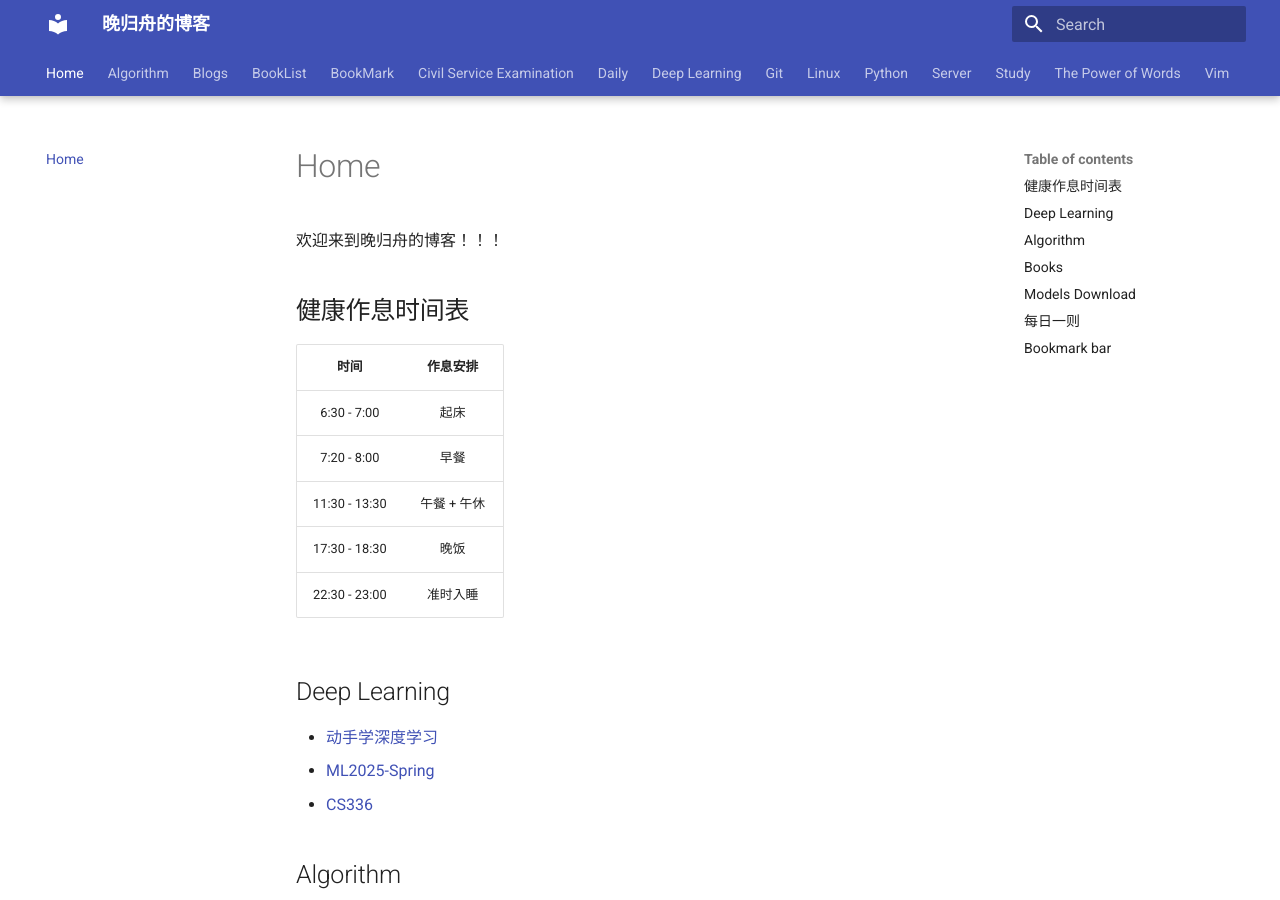
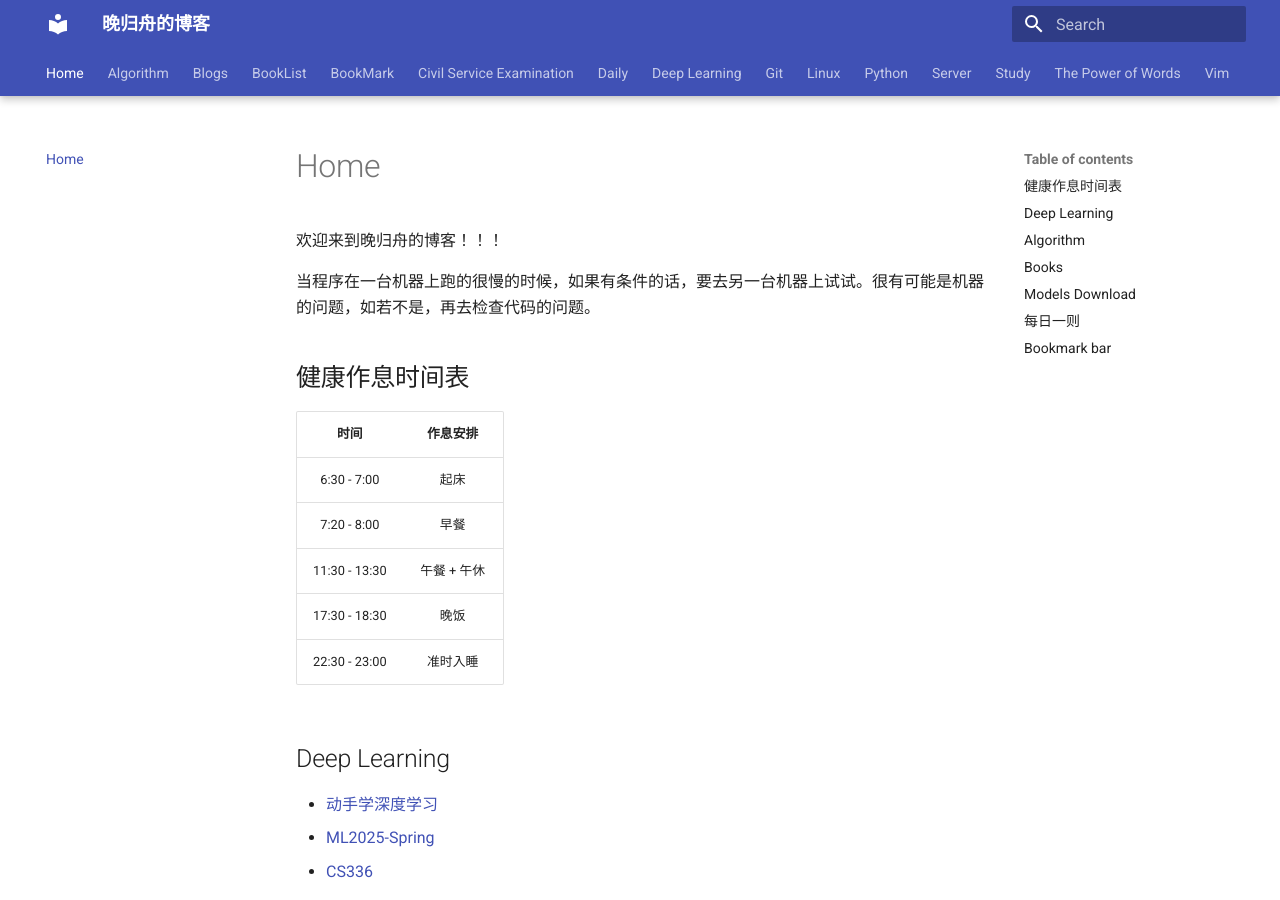
Before and after one commit to WGZ-W/wgz-w.github.io, an MkDocs documentation site: the page built from docs/index.md, in a window 1280 px wide and 900 px high. Built offline with MkDocs 1.6.1 and Material for MkDocs 9.7.7, drawn with Linux system fonts in a browser that asks for light colours.

Commit message:
some advice for me

```diff
--- a/docs/index.md
+++ b/docs/index.md
@@ -3,6 +3,13 @@
 <!-- ## [Blogs](https://wgz-w.github.io/blogs) -->
 
 欢迎来到晚归舟的博客！！！
+
+
+
+当程序在一台机器上跑的很慢的时候，如果有条件的话，要去另一台机器上试试。很有可能是机器的问题，如若不是，再去检查代码的问题。
+
+
+
 
 ## 健康作息时间表
 
```
